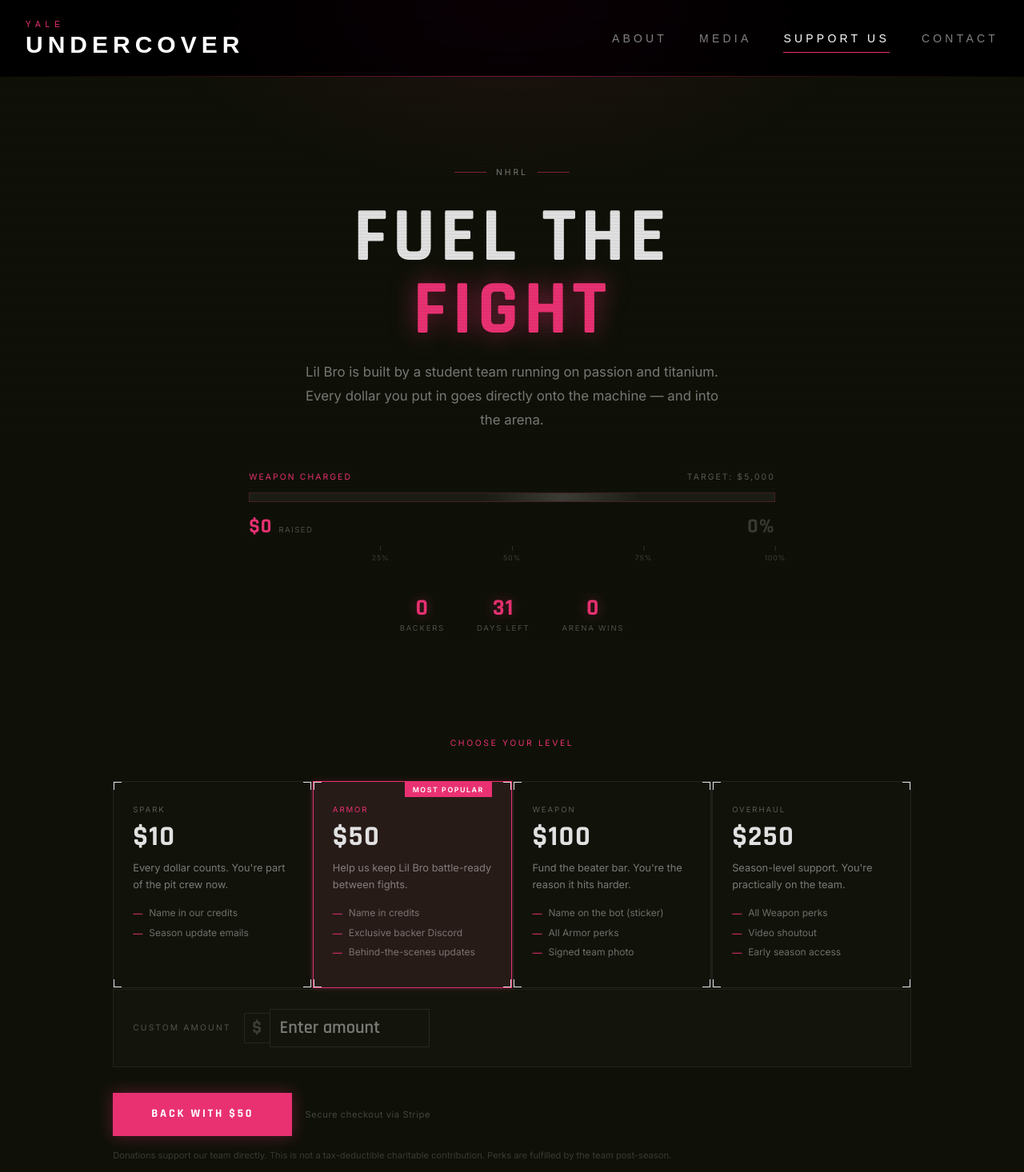
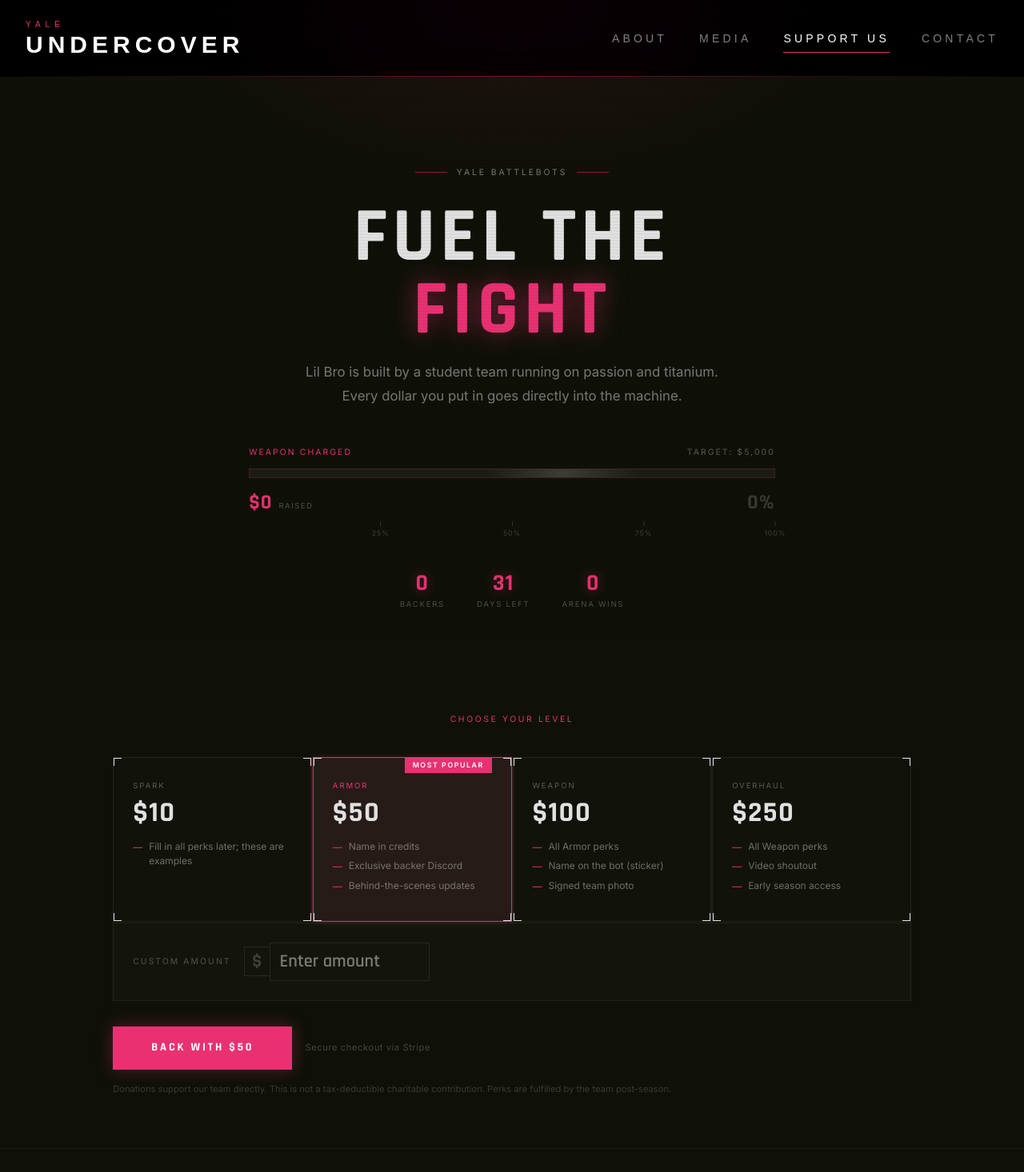
Before and after one commit to ising2025/kelly, a React (Vite) app: page /support in a window 1280 px wide. Shown: the top 1466 px of the page at 80% size. Built offline with nearby package versions, Linux system fonts and the light colour scheme.

Commit message:
minor text updates to Support page
took out descriptions, made some text more friendly/concise

```diff
--- a/src/Support.jsx
+++ b/src/Support.jsx
@@ -476,26 +476,26 @@ const TIERS = [
   {
     label: "Spark",
     amount: 10,
-    description: "Every dollar counts. You're part of the pit crew now.",
-    perks: ["Name in our credits", "Season update emails"],
+    // description: "Every dollar counts. You're part of the pit crew now.",
+    perks: ["Fill in all perks later; these are examples"],
   },
   {
     label: "Armor",
     amount: 50,
-    description: "Help us keep Lil Bro battle-ready between fights.",
+    // description: "Help us keep Lil Bro battle-ready between fights.",
     perks: ["Name in credits", "Exclusive backer Discord", "Behind-the-scenes updates"],
     featured: true,
   },
   {
     label: "Weapon",
     amount: 100,
-    description: "Fund the beater bar. You're the reason it hits harder.",
-    perks: ["Name on the bot (sticker)", "All Armor perks", "Signed team photo"],
+    // description: "Fund the beater bar. You're the reason it hits harder.",
+    perks: ["All Armor perks", "Name on the bot (sticker)", "Signed team photo"],
   },
   {
     label: "Overhaul",
     amount: 250,
-    description: "Season-level support. You're practically on the team.",
+    // description: "Season-level support. You're practically on the team.",
     perks: ["All Weapon perks", "Video shoutout", "Early season access"],
   },
 ];
@@ -596,7 +596,7 @@ export default function SupportPage() {
         >
           <div style={{ width: 40, height: 1, background: "#E93172" }} />
           <span style={{ fontSize: "0.65rem", letterSpacing: "0.28em", textTransform: "uppercase" }}>
-            NHRL
+            Yale Battlebots
           </span>
           <div style={{ width: 40, height: 1, background: "#E93172" }} />
         </div>
@@ -634,8 +634,7 @@ export default function SupportPage() {
           }}
         >
           Lil Bro is built by a student team running on passion and
-          titanium. Every dollar you put in goes directly onto the machine —
-          and into the arena.
+          titanium. Every dollar you put in goes directly into the machine.
         </p>
 
         {/* Charge meter */}
```
